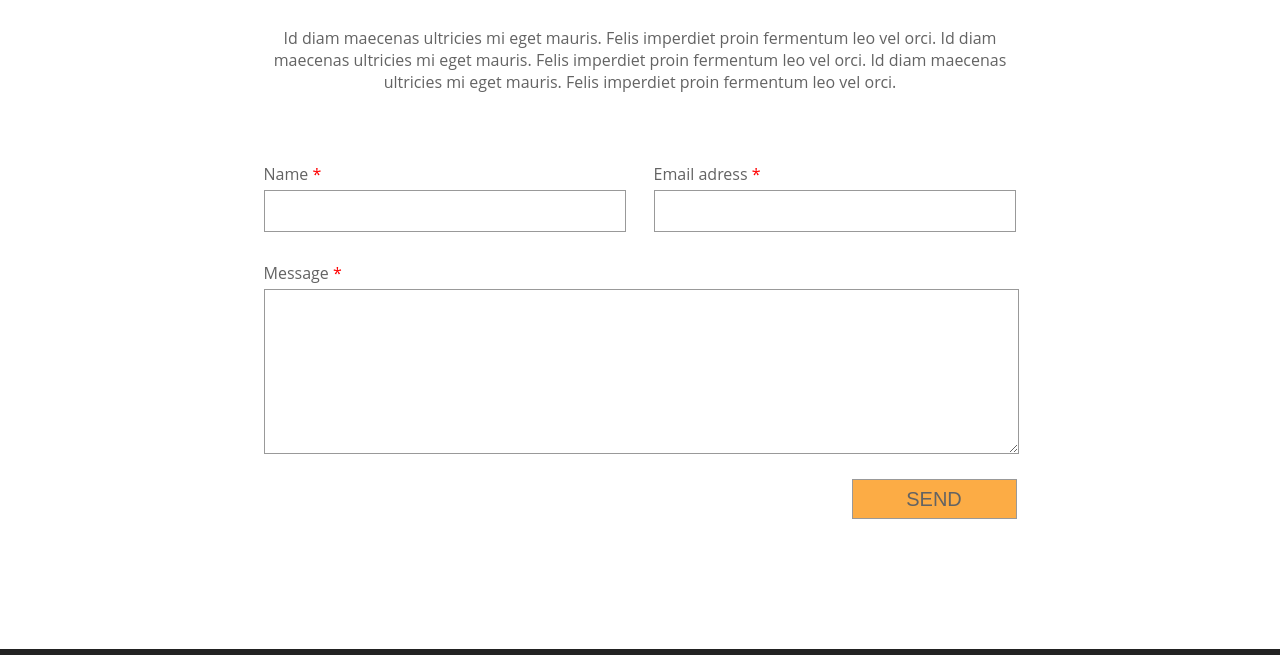
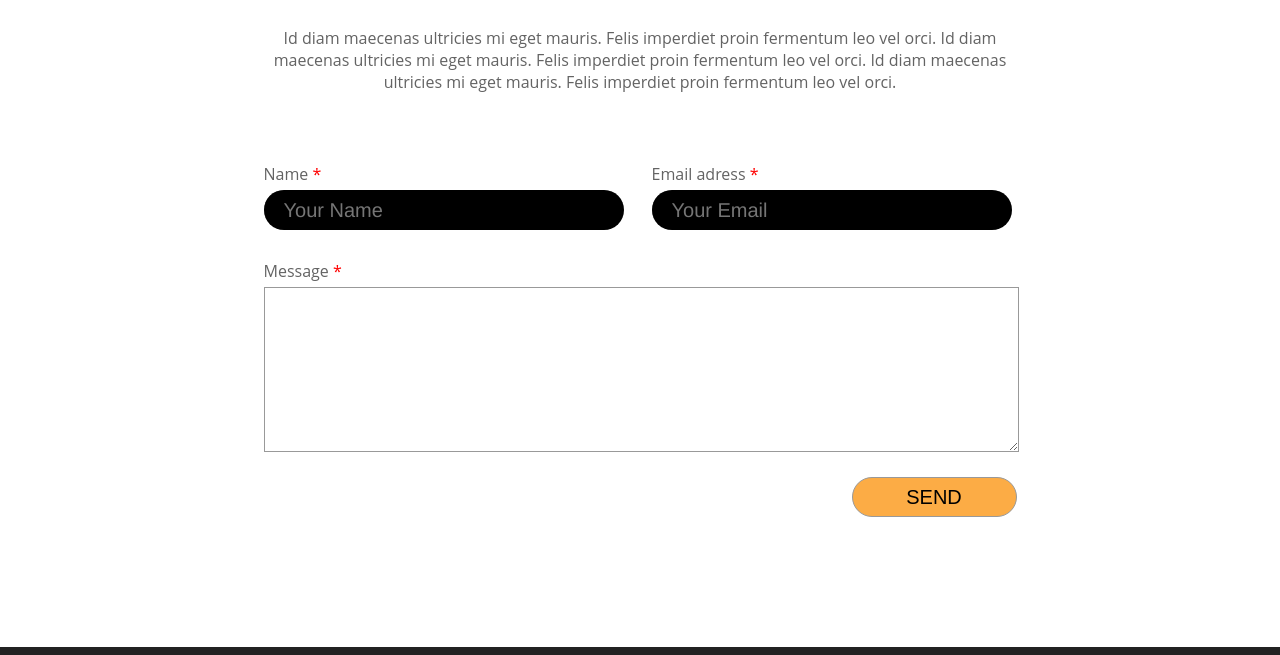
Before and after one commit to misharexviashvili/mycompany, a plain HTML site: page index.htm in a window 1280 px wide. Shown: the part 6777-7432 px from the top of the page. Drawn offline with Linux system fonts and the light colour scheme.

Commit message:
cooler inputs added

```diff
--- a/index.htm
+++ b/index.htm
@@ -338,10 +338,10 @@
           </p>
           <form action="#" name="newform" method="post">
             <div class="form__inputs">
-              <p>Name <span class="red">*</span><input type="text" /></p>
+              <p>Name <span class="red">* </span><input placeholder="Your Name" class="name-input" /></p>
 
               <p>
-                Email adress <span class="red">*</span><input type="text" />
+                Email adress <span class="red">* </span><input placeholder="Your Email" class="name-input" />
               </p>
             </div>
             <p>Message <span class="red">*</span></p>
--- a/styles.css
+++ b/styles.css
@@ -27,7 +27,7 @@ header {
   margin-left: 12%;
 }
 
-h2:after{
+h2:after {
   content: "";
   display: block;
   margin: 0 auto;
@@ -169,7 +169,7 @@ main .main__about {
   border-radius: 50%;
   margin: 20px auto;
 }
-.team-photo{
+.team-photo {
   width: 125px;
   height: 125px;
   border-radius: 50%;
@@ -282,10 +282,60 @@ input {
   height: 40px;
   font-size: 20px;
   margin-bottom: 30px;
-  color: #636363;
 }
 input:first-of-type {
   margin-right: 28px;
+}
+.name-input {
+  display: block;
+  -webkit-box-sizing: border-box;
+  -moz-box-sizing: border-box;
+  box-sizing: border-box;
+  cursor: pointer;
+  top: 0;
+  right: 0;
+  bottom: 0;
+  left: 0;
+  padding: 0 20px;
+  overflow: hidden;
+  border: none;
+  -webkit-border-radius: 21px;
+  border-radius: 21px;
+  font: normal 20px / normal "Antic", Helvetica, sans-serif;
+  color: rgba(140, 140, 140, 1);
+  text-decoration: normal;
+  -o-text-overflow: ellipsis;
+  text-overflow: ellipsis;
+  background: #000;
+  -webkit-box-shadow: 1px 1px 2px 0 rgba(0, 0, 0, 0.5) inset;
+  box-shadow: 1px 1px 2px 0 rgba(0, 0, 0, 0.5) inset;
+  -webkit-transition: all 502ms cubic-bezier(0.68, -0.75, 0.265, 1.75);
+  -moz-transition: all 502ms cubic-bezier(0.68, -0.75, 0.265, 1.75);
+  -o-transition: all 502ms cubic-bezier(0.68, -0.75, 0.265, 1.75);
+  transition: all 502ms cubic-bezier(0.68, -0.75, 0.265, 1.75);
+}
+
+.name-input:hover {
+  color: rgba(181, 181, 181, 1);
+  background: rgba(0, 0, 0, 0.4);
+  -webkit-transition: all 500ms cubic-bezier(0.68, -0.75, 0.265, 1.75);
+  -moz-transition: all 500ms cubic-bezier(0.68, -0.75, 0.265, 1.75);
+  -o-transition: all 500ms cubic-bezier(0.68, -0.75, 0.265, 1.75);
+  transition: all 500ms cubic-bezier(0.68, -0.75, 0.265, 1.75);
+}
+
+.name-input:focus {
+  display: block;
+  width: 300px;
+  margin-right: 88px;
+  cursor: default;
+  padding: -13px 20px 0;
+  color: #f7991e;
+  background-color: #fff;
+  -webkit-transition: all 601ms cubic-bezier(0.68, -0.75, 0.265, 1.75);
+  -moz-transition: all 601ms cubic-bezier(0.68, -0.75, 0.265, 1.75);
+  -o-transition: all 601ms cubic-bezier(0.68, -0.75, 0.265, 1.75);
+  transition: all 601ms cubic-bezier(0.68, -0.75, 0.265, 1.75);
 }
 .red {
   color: red;
@@ -297,7 +347,9 @@ input:first-of-type {
 textarea {
   width: 100%;
   height: 163px;
+  font: normal 20px / normal "Antic", Helvetica, sans-serif;
 }
+
 input,
 textarea {
   border: 1px solid #999999;
@@ -317,31 +369,37 @@ p {
   justify-content: flex-end;
 }
 input[type="submit"] {
+  border-radius: 40px;
   width: 165px;
   height: 40px;
   background: #fcac45;
   margin-right: 0;
   margin-top: 20px;
 }
+input[type="submit"]:hover {
+  background: #c98122;
+  color: #fff;
+}
+
 form p {
   text-align: left;
 }
-footer{
+footer {
   width: 100%;
   height: auto;
   background: #222222;
   padding: 30px 0;
 }
-.social-image{
+.social-image {
   height: 40px;
   width: 40px;
   border-radius: 20px;
   margin-left: 12px;
 }
-.social-image:hover{
+.social-image:hover {
   opacity: 0.6;
 }
-.social{
+.social {
   display: flex;
   justify-content: center;
 }
@@ -430,7 +488,7 @@ footer{
   .form__inputs {
     flex-direction: column;
   }
-  .form__inputs input{
+  .form__inputs input {
     width: 100%;
     margin-right: 0;
   }
```
